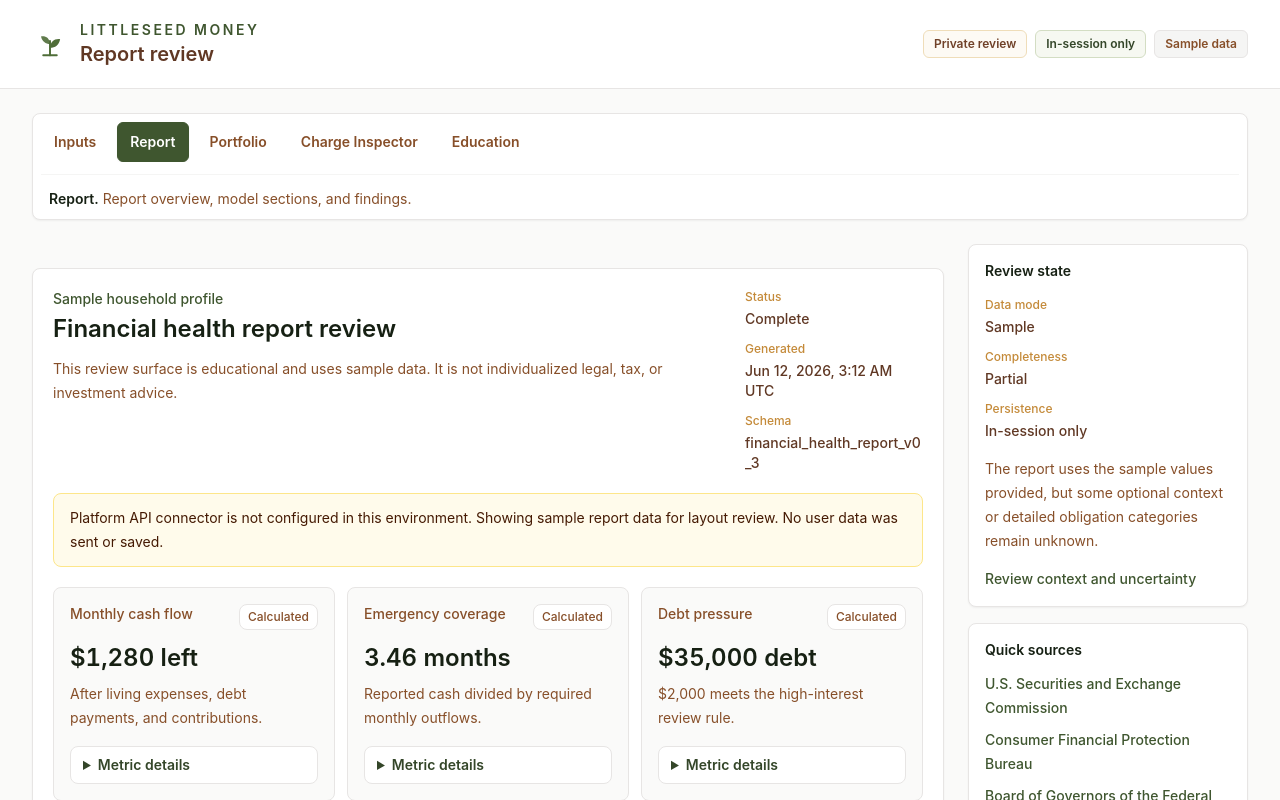
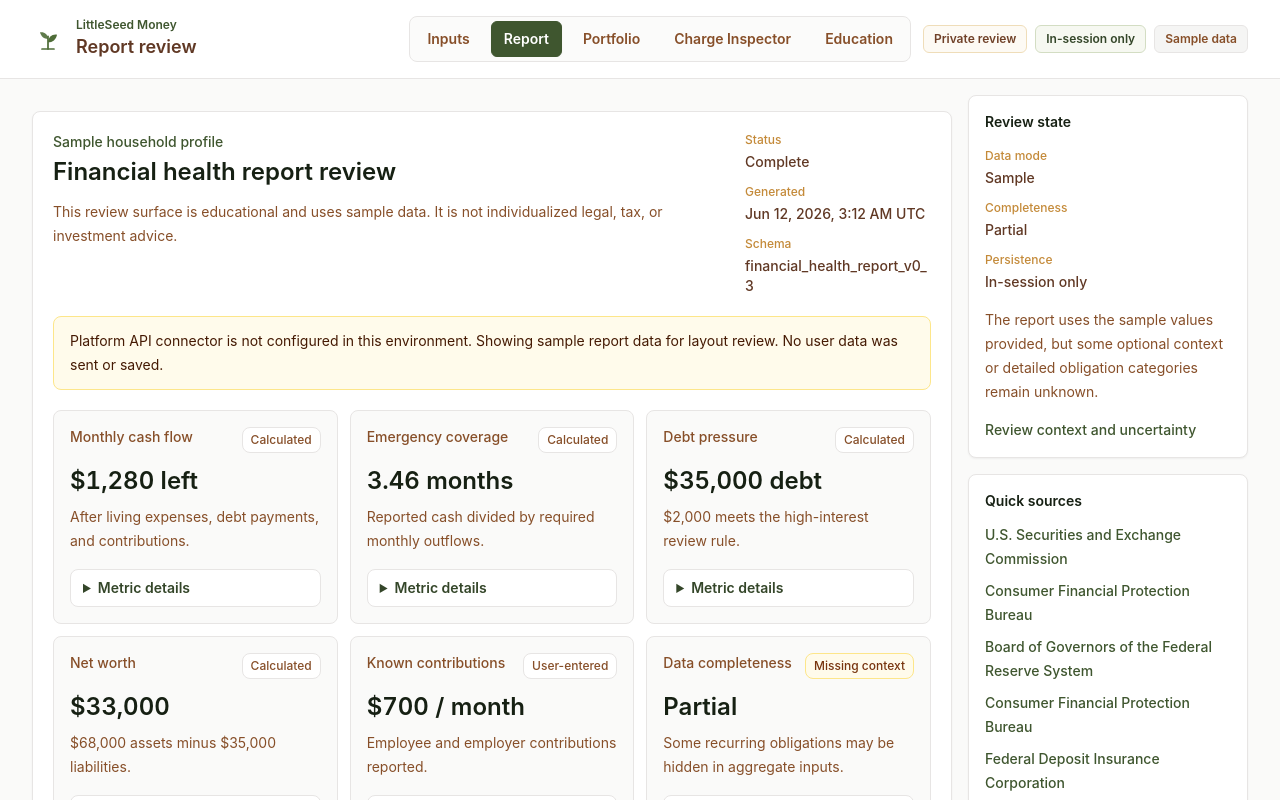
Before and after one commit to LittleSeedMoney/littleseed-money-landing, a Next.js app: page /private/report-review in a window 1280 px wide. Shown: the top 800 px of the page. Built offline with nearby package versions, Linux system fonts and the light colour scheme.

Commit message:
Compact report review app bar

```diff
--- a/components/report-review/asset-portfolio-section.tsx
+++ b/components/report-review/asset-portfolio-section.tsx
@@ -28,7 +28,7 @@ export function AssetPortfolioSection({
     <section
       id="portfolio"
       aria-labelledby="portfolio-heading"
-      className="space-y-3"
+      className="scroll-mt-28 space-y-3"
     >
       <ReviewSectionHeading
         eyebrow="Workspace snapshot"
@@ -37,14 +37,14 @@ export function AssetPortfolioSection({
         id="portfolio-heading"
       />
 
-      <div className="rounded-lg border border-stone-200 bg-white p-5 shadow-sm">
+      <div className="rounded-lg border border-stone-200 bg-white p-4 shadow-sm">
         <div className="grid gap-3 sm:grid-cols-2 xl:grid-cols-4">
           {portfolio.totals.map((metric) => (
             <PortfolioMetricCard key={metric.id} metric={metric} />
           ))}
         </div>
 
-        <div className="mt-5 grid gap-5 xl:grid-cols-2">
+        <div className="mt-4 grid gap-4 xl:grid-cols-2">
           <SnapshotTable
             description="Current asset balances grouped by liquidity."
             descriptionId="assets-snapshot-description"
@@ -59,7 +59,7 @@ export function AssetPortfolioSection({
           />
         </div>
 
-        <div className="mt-5 grid gap-3 md:grid-cols-2">
+        <div className="mt-4 grid gap-3 md:grid-cols-2">
           {portfolio.notes.map((note) => (
             <PortfolioNoteCard key={note.id} note={note} />
           ))}
@@ -76,15 +76,15 @@ export function AssetPortfolioSection({
 
 function PortfolioMetricCard({ metric }: { metric: SummaryMetric }) {
   return (
-    <article className="rounded-lg border border-stone-200 bg-stone-50 p-4">
+    <article className="rounded-lg border border-stone-200 bg-stone-50 p-3">
       <div className="flex items-start justify-between gap-3">
         <h3 className="text-sm font-medium text-earth-700">{metric.label}</h3>
         <ProvenanceTag provenance={metric.provenance} />
       </div>
-      <p className="mt-3 text-xl font-semibold tabular-nums text-seed-950">
+      <p className="mt-2 text-xl font-semibold tabular-nums text-seed-950">
         {metric.value}
       </p>
-      <p className="mt-2 text-sm leading-6 text-earth-700">{metric.detail}</p>
+      <p className="mt-1 text-sm leading-6 text-earth-700">{metric.detail}</p>
     </article>
   );
 }
@@ -103,29 +103,29 @@ function SnapshotTable({
   return (
     <div className="min-w-0">
       <h3 className="text-sm font-semibold text-seed-950">{title}</h3>
-      <p id={descriptionId} className="mt-1 text-sm leading-6 text-earth-700">
+      <p id={descriptionId} className="mt-0.5 text-sm leading-6 text-earth-700">
         {description}
       </p>
-      <div className="mt-3 overflow-x-auto rounded-lg border border-stone-200">
+      <div className="mt-2 overflow-x-auto rounded-lg border border-stone-200">
         <table
           aria-describedby={descriptionId}
           className="min-w-full divide-y divide-stone-200 text-left text-sm"
         >
-          <thead className="bg-stone-50 text-xs uppercase tracking-[0.12em] text-earth-500">
+          <thead className="bg-stone-50 text-xs font-semibold text-earth-500">
             <tr>
-              <th scope="col" className="px-3 py-3 font-semibold">
+              <th scope="col" className="px-3 py-2">
                 Name
               </th>
-              <th scope="col" className="px-3 py-3 font-semibold">
+              <th scope="col" className="px-3 py-2">
                 Value
               </th>
-              <th scope="col" className="px-3 py-3 font-semibold">
+              <th scope="col" className="px-3 py-2">
                 Liquidity
               </th>
-              <th scope="col" className="px-3 py-3 font-semibold">
+              <th scope="col" className="px-3 py-2">
                 Emergency reserve
               </th>
-              <th scope="col" className="px-3 py-3 font-semibold">
+              <th scope="col" className="px-3 py-2">
                 Source
               </th>
             </tr>
@@ -133,22 +133,22 @@ function SnapshotTable({
           <tbody className="divide-y divide-stone-200 bg-white">
             {items.map((item) => (
               <tr key={item.id}>
-                <td className="px-3 py-3 align-top">
+                <td className="px-3 py-2.5 align-top">
                   <div className="font-medium text-seed-950">{item.name}</div>
                   <div className="mt-1 text-xs text-earth-600">
                     {item.category}
                   </div>
                 </td>
-                <td className="px-3 py-3 align-top font-medium tabular-nums text-seed-950">
+                <td className="px-3 py-2.5 align-top font-medium tabular-nums text-seed-950">
                   {item.value}
                 </td>
-                <td className="px-3 py-3 align-top text-earth-700">
+                <td className="px-3 py-2.5 align-top text-earth-700">
                   {item.liquidity}
                 </td>
-                <td className="px-3 py-3 align-top text-earth-700">
+                <td className="px-3 py-2.5 align-top text-earth-700">
                   {item.emergencyEligible ? "Counts" : "Excluded"}
                 </td>
-                <td className="px-3 py-3 align-top text-earth-700">
+                <td className="px-3 py-2.5 align-top text-earth-700">
                   {provenanceLabels[item.provenance]}
                 </td>
               </tr>
@@ -162,9 +162,9 @@ function SnapshotTable({
 
 function PortfolioNoteCard({ note }: { note: PortfolioNote }) {
   return (
-    <article className="rounded-lg border border-stone-200 bg-stone-50 p-4">
+    <article className="rounded-lg border border-stone-200 bg-stone-50 p-3">
       <h3 className="text-sm font-semibold text-seed-950">{note.title}</h3>
-      <p className="mt-2 text-sm leading-6 text-earth-700">{note.body}</p>
+      <p className="mt-1 text-sm leading-6 text-earth-700">{note.body}</p>
     </article>
   );
 }
--- a/components/report-review/charge-inspector-section.tsx
+++ b/components/report-review/charge-inspector-section.tsx
@@ -46,7 +46,7 @@ export function ChargeInspectorSection({
     <section
       id="charge-inspector"
       aria-labelledby="charge-inspector-heading"
-      className="scroll-mt-6 space-y-3"
+      className="scroll-mt-28 space-y-3"
       data-testid="charge-inspector-section"
     >
       <ReviewSectionHeading
--- a/components/report-review/report-review-header.tsx
+++ b/components/report-review/report-review-header.tsx
@@ -1,37 +1,51 @@
 import Link from "next/link";
 
 import { SeedMark } from "@/components/seed-mark";
+import type { ReportReviewScreenId } from "@/lib/report-review/report-review-screens";
 
+import { ReportReviewNav } from "./report-review-nav";
 import { StatusPill } from "./shared";
 
 export function ReportReviewHeader({
+  activeScreen,
   dataLabel = "Sample data",
+  onScreenSelect,
 }: {
+  activeScreen?: ReportReviewScreenId;
   dataLabel?: string;
+  onScreenSelect?: (screen: ReportReviewScreenId) => void;
 }) {
   return (
-    <header className="border-b border-stone-200 bg-white">
-      <div className="mx-auto flex max-w-7xl flex-col gap-5 px-4 py-5 sm:px-6 lg:flex-row lg:items-center lg:justify-between lg:px-8">
+    <header className="border-b border-stone-200 bg-white/95 backdrop-blur lg:sticky lg:top-0 lg:z-30">
+      <div className="mx-auto flex max-w-7xl flex-col gap-4 px-4 py-4 sm:px-6 lg:flex-row lg:items-center lg:justify-between lg:px-8">
         <Link
           href="/"
           className="flex w-fit items-center gap-3 rounded-lg focus:outline-none focus:ring-2 focus:ring-seed-500 focus:ring-offset-2"
           aria-label="LittleSeed Money home"
         >
-          <SeedMark className="h-9 w-9 text-seed-600" />
+          <SeedMark className="h-8 w-8 text-seed-600" />
           <div>
-            <p className="text-sm font-semibold uppercase tracking-[0.18em] text-seed-700">
+            <p className="text-xs font-semibold text-seed-700">
               LittleSeed Money
             </p>
-            <h1 className="text-xl font-semibold text-earth-900">
+            <h1 className="text-lg font-semibold text-earth-900">
               Report review
             </h1>
           </div>
         </Link>
 
-        <div className="flex flex-wrap items-center gap-2 text-sm">
-          <StatusPill label="Private review" tone="earth" />
-          <StatusPill label="In-session only" tone="seed" />
-          <StatusPill label={dataLabel} tone="stone" />
+        <div className="flex min-w-0 flex-col gap-3 lg:items-end xl:flex-row-reverse xl:items-center xl:justify-end">
+          <div className="flex flex-wrap items-center gap-2 text-sm lg:justify-end">
+            <StatusPill label="Private review" tone="earth" />
+            <StatusPill label="In-session only" tone="seed" />
+            <StatusPill label={dataLabel} tone="stone" />
+          </div>
+          {activeScreen && onScreenSelect ? (
+            <ReportReviewNav
+              activeScreen={activeScreen}
+              onScreenSelect={onScreenSelect}
+            />
+          ) : null}
         </div>
       </div>
     </header>
--- a/components/report-review/report-review-nav.tsx
+++ b/components/report-review/report-review-nav.tsx
@@ -17,9 +17,6 @@ export function ReportReviewNav({
 }) {
   const tabRefs = useRef<Array<HTMLButtonElement | null>>([]);
   const controlsPanel = typeof onScreenSelect === "function";
-  const activeScreenDetails =
-    reportReviewScreens.find((screen) => screen.id === activeScreen) ??
-    reportReviewScreens[0];
 
   function selectAndFocusScreen(screen: ReportReviewScreenId) {
     const screenIndex = reportReviewScreens.findIndex(
@@ -49,7 +46,7 @@ export function ReportReviewNav({
   return (
     <nav
       aria-label="Report review screens"
-      className="rounded-lg border border-stone-200 bg-white p-2 shadow-sm"
+      className="min-w-0 max-w-full rounded-lg border border-stone-200 bg-stone-50/80 p-1"
     >
       <div
         className="report-review-tablist flex gap-2 overflow-x-auto"
@@ -84,21 +81,15 @@ export function ReportReviewNav({
           );
         })}
       </div>
-      <p className="mt-3 hidden border-t border-stone-100 px-2 pt-3 text-sm leading-6 text-earth-700 sm:block">
-        <span className="font-semibold text-seed-950">
-          {activeScreenDetails.label}.
-        </span>{" "}
-        {activeScreenDetails.description}
-      </p>
     </nav>
   );
 }
 
 function screenTabClass(isActive: boolean) {
   const base =
-    "min-h-10 shrink-0 rounded-md border px-3 text-sm font-semibold transition focus:outline-none focus:ring-2 focus:ring-seed-500";
+    "min-h-9 shrink-0 rounded-md border px-3 text-sm font-semibold transition focus:outline-none focus:ring-2 focus:ring-seed-500";
   if (isActive) {
     return `${base} border-seed-700 bg-seed-700 text-white shadow-sm`;
   }
-  return `${base} border-transparent bg-white text-earth-700 hover:border-stone-200 hover:bg-stone-50 hover:text-seed-950`;
+  return `${base} border-transparent text-earth-700 hover:border-stone-200 hover:bg-white hover:text-seed-950`;
 }
--- a/components/report-review/report-review-shell.tsx
+++ b/components/report-review/report-review-shell.tsx
@@ -4,7 +4,6 @@ import type { ReportReviewSample } from "@/data/report-review-sample";
 import type { ReportReviewScreenId } from "@/lib/report-review/report-review-screens";
 
 import { ReportReviewHeader } from "./report-review-header";
-import { ReportReviewNav } from "./report-review-nav";
 import { ReviewRail } from "./review-rail";
 
 export function ReportReviewShell({
@@ -22,18 +21,17 @@ export function ReportReviewShell({
 }) {
   return (
     <main className="report-review-app min-h-screen bg-stone-50 text-earth-900">
-      <ReportReviewHeader dataLabel={dataLabel} />
+      <ReportReviewHeader
+        activeScreen={activeScreen}
+        dataLabel={dataLabel}
+        onScreenSelect={onScreenSelect}
+      />
 
-      <div className="mx-auto max-w-7xl px-4 py-6 sm:px-6 lg:px-8">
-        <ReportReviewNav
-          activeScreen={activeScreen}
-          onScreenSelect={onScreenSelect}
-        />
-
-        <div className="mt-6 grid gap-6 lg:grid-cols-[minmax(0,1fr)_280px]">
+      <div className="mx-auto max-w-7xl px-4 py-4 sm:px-6 lg:px-8">
+        <div className="grid gap-4 lg:grid-cols-[minmax(0,1fr)_280px]">
           <section
             aria-labelledby={`report-review-tab-${activeScreen}`}
-            className="min-w-0 space-y-6"
+            className="min-w-0 space-y-4"
             id={`report-review-screen-${activeScreen}`}
             role="tabpanel"
           >
--- a/components/report-review/shared.tsx
+++ b/components/report-review/shared.tsx
@@ -85,12 +85,12 @@ export function ReviewSectionHeading({
   id: string;
 }) {
   return (
-    <div className="pt-2">
+    <div className="pt-1">
       <p className="text-sm font-semibold text-seed-700">{eyebrow}</p>
-      <h2 id={id} className="mt-1 text-2xl font-semibold text-seed-950">
+      <h2 id={id} className="mt-1 text-xl font-semibold text-seed-950">
         {title}
       </h2>
-      <p className="mt-2 max-w-3xl text-sm leading-6 text-earth-700 sm:text-base sm:leading-7">
+      <p className="mt-1 max-w-3xl text-sm leading-6 text-earth-700">
         {description}
       </p>
     </div>
```
